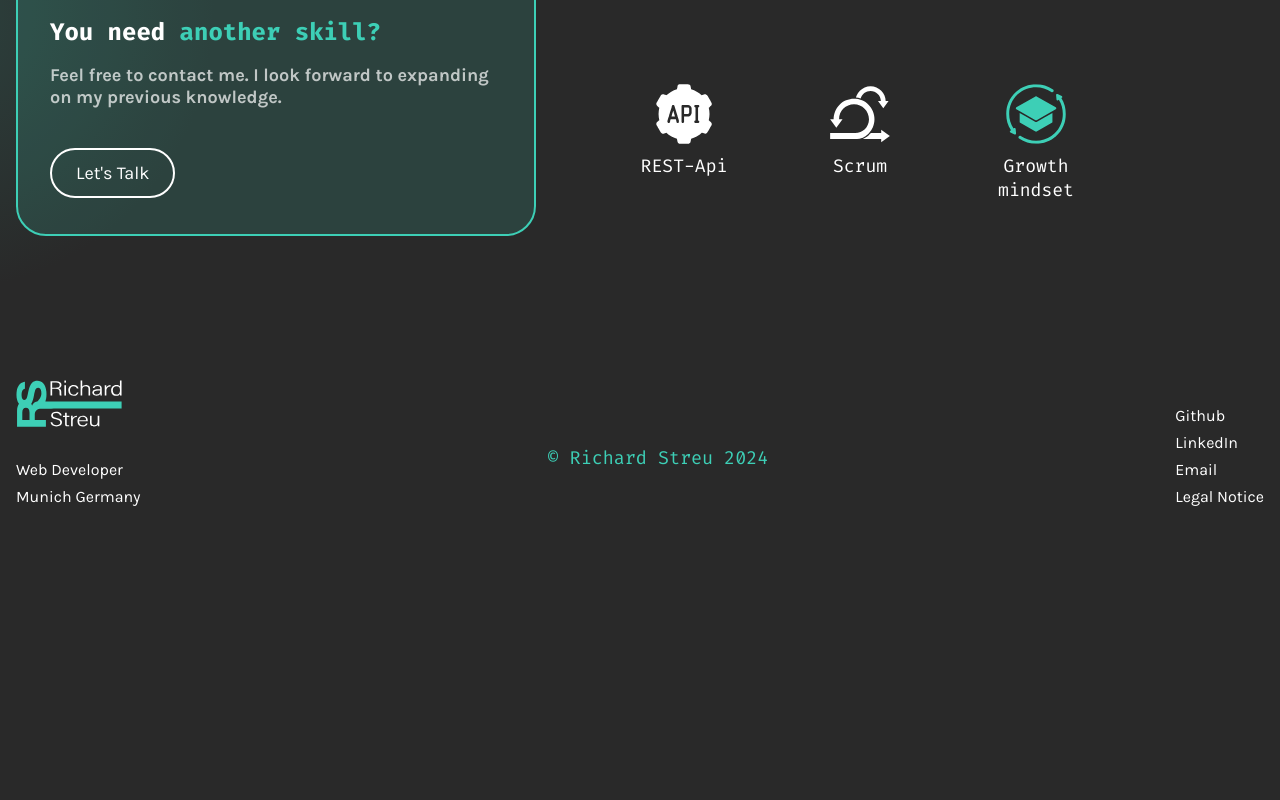
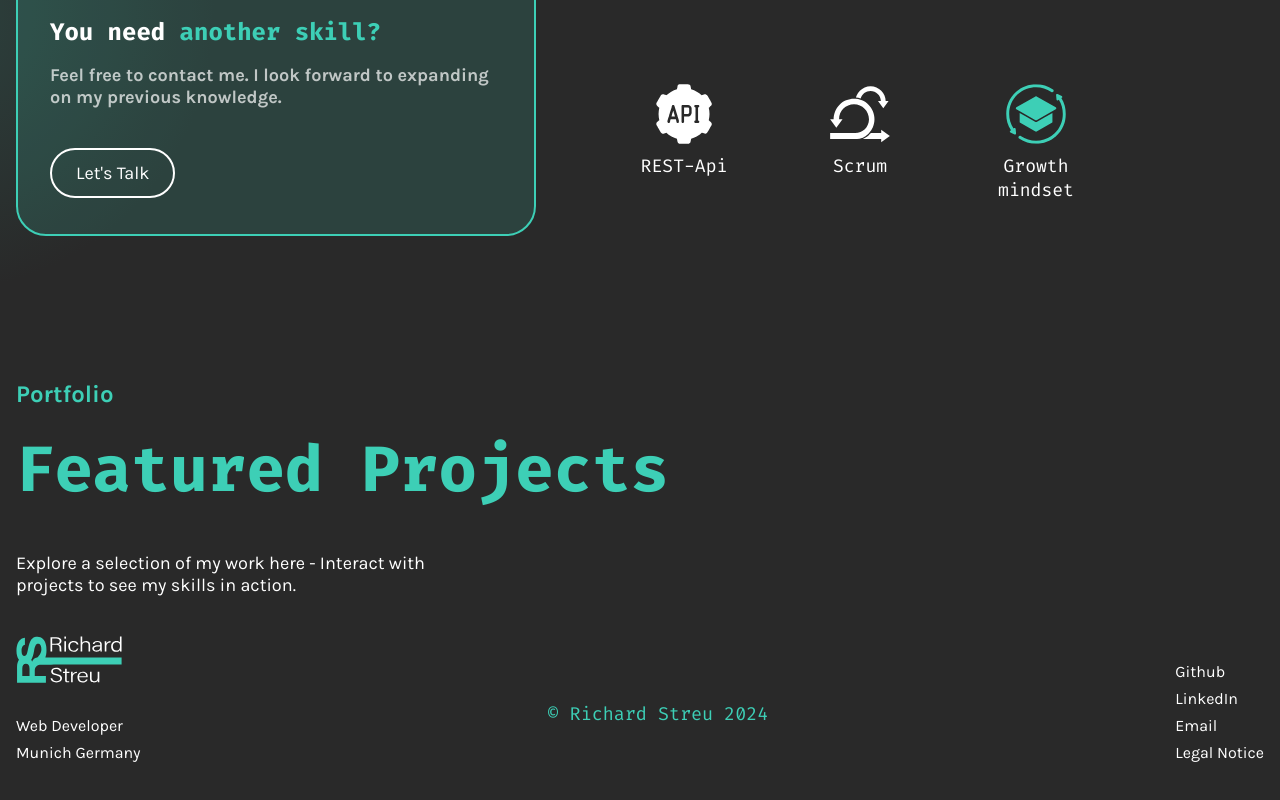
Before and after one commit to RichardStreu/portfolioAngular, an Angular app: page / in a window 1280 px wide. Shown: the part 2150-2950 px from the top of the page. Before the commit the page ends 2720 px from the top, so only its background shows below. Built offline with nearby package versions, Linux system fonts and the light colour scheme.

Commit message:
feat: add DProjectsComponent to landing page and enhance project section layout

```diff
--- a/src/app/landing-page/landing-page.component.html
+++ b/src/app/landing-page/landing-page.component.html
@@ -2,4 +2,5 @@
   <app-a-hero></app-a-hero>
   <app-b-aboutme></app-b-aboutme>
   <app-c-skillset></app-c-skillset>
+  <app-d-projects></app-d-projects>
 </main>
--- a/src/app/landing-page/landing-page.component.ts
+++ b/src/app/landing-page/landing-page.component.ts
@@ -2,11 +2,12 @@ import { Component } from '@angular/core';
 import { AHeroComponent } from './sections/a-hero/a-hero.component';
 import { BAboutmeComponent } from './sections/b-aboutme/b-aboutme.component';
 import { CSkillsetComponent } from './sections/c-skillset/c-skillset.component';
+import { DProjectsComponent } from './sections/d-projects/d-projects.component';
 
 @Component({
   selector: 'app-landing-page',
   standalone: true,
-  imports: [AHeroComponent, BAboutmeComponent, CSkillsetComponent],
+  imports: [AHeroComponent, BAboutmeComponent, CSkillsetComponent, DProjectsComponent],
   templateUrl: './landing-page.component.html',
   styleUrl: './landing-page.component.scss'
 })
--- a/src/app/landing-page/sections/d-projects/d-projects.component.html
+++ b/src/app/landing-page/sections/d-projects/d-projects.component.html
@@ -1,6 +1,12 @@
 <section class="projectsSection">
   <div class="contentWrapper">
-    <div class="projectsTextPart"></div>
+    <div class="projectsTextPart">
+      <p>Portfolio</p>
+      <p class="featuredText">{{ featuredText }}</p>
+      <div>
+        <p class="exploreText">{{ exploreText }}</p>
+      </div>
+    </div>
     <div class="projectsContent">
       <div class="projectsBars"></div>
       <div class="projectsThumbnails"></div>
--- a/src/app/landing-page/sections/d-projects/d-projects.component.scss
+++ b/src/app/landing-page/sections/d-projects/d-projects.component.scss
@@ -1 +1,38 @@
 @import "../../../../styles.scss";
+
+.projectsSection .contentWrapper {
+  display: flex;
+  flex-direction: column;
+}
+
+.projectsTextPart {
+  display: flex;
+  flex-direction: column;
+  p {
+    font-family: "Karla", sans-serif;
+    font-size: 1.5rem;
+    font-weight: 700;
+    color: $color-highLight;
+    margin-bottom: 1.25rem;
+  }
+
+  .featuredText {
+    font-family: "Fira", sans-serif;
+    font-size: 4rem;
+    font-weight: 700;
+    color: $color-highLight;
+    margin-bottom: 2.5rem;
+  }
+
+  div {
+    width: 460px;
+
+    .exploreText {
+      font-family: "Karla", sans-serif;
+      font-size: 1.13rem;
+      font-weight: 400;
+      color: white;
+      margin-bottom: 2.5rem;
+    }
+  }
+}
```
